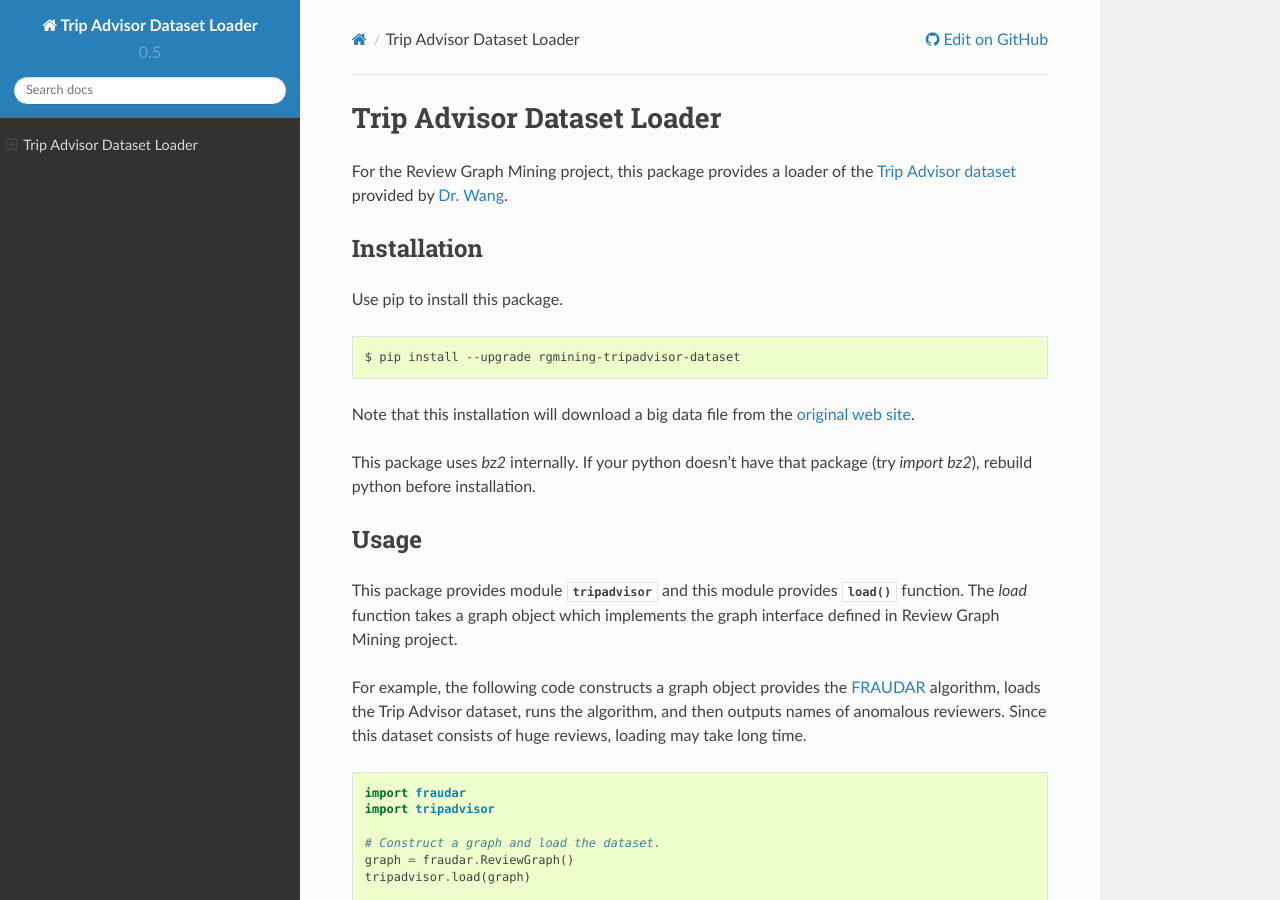
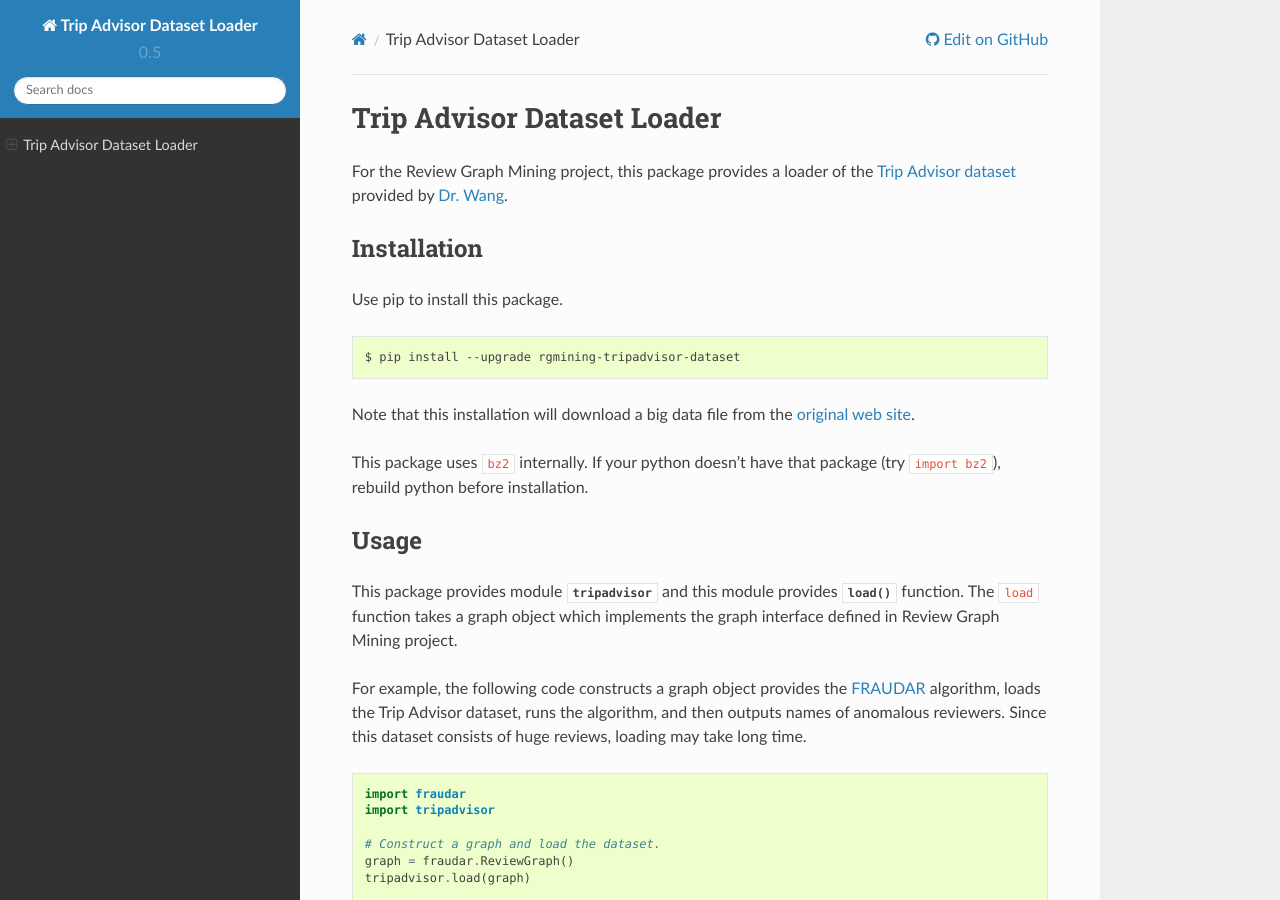
Before and after one commit to rgmining/tripadvisor, a Sphinx documentation site: the page built from docs/source/index.rst, in a window 1280 px wide and 900 px high. Built offline with Sphinx 7.4.7 and the Read the Docs theme 2.0.0, drawn with Linux system fonts in a browser that asks for light colours; pages that are not in the unit, such as notebooks, are missing from menus.

Commit message:
Update the document.

```diff
--- a/docs/source/index.rst
+++ b/docs/source/index.rst
@@ -26,8 +26,8 @@
 Note that this installation will download a big data file from
 the `original web site <http://times.cs.uiuc.edu/~wang296/Data/>`_.
 
-This package uses `bz2` internally.
-If your python doesn't have that package (try `import bz2`),
+This package uses ``bz2`` internally.
+If your python doesn't have that package (try ``import bz2``),
 rebuild python before installation.
 
 
@@ -35,7 +35,7 @@
 ------
 This package provides module :mod:`tripadvisor`
 and this module provides :meth:`load() <tripadvisor.load>` function.
-The `load` function takes a graph object which implements
+The ``load`` function takes a graph object which implements
 the :ref:`graph interface <dataset-io:graph-interface>`
 defined in :ref:`Review Graph Mining project <project:top>`.
 
```
